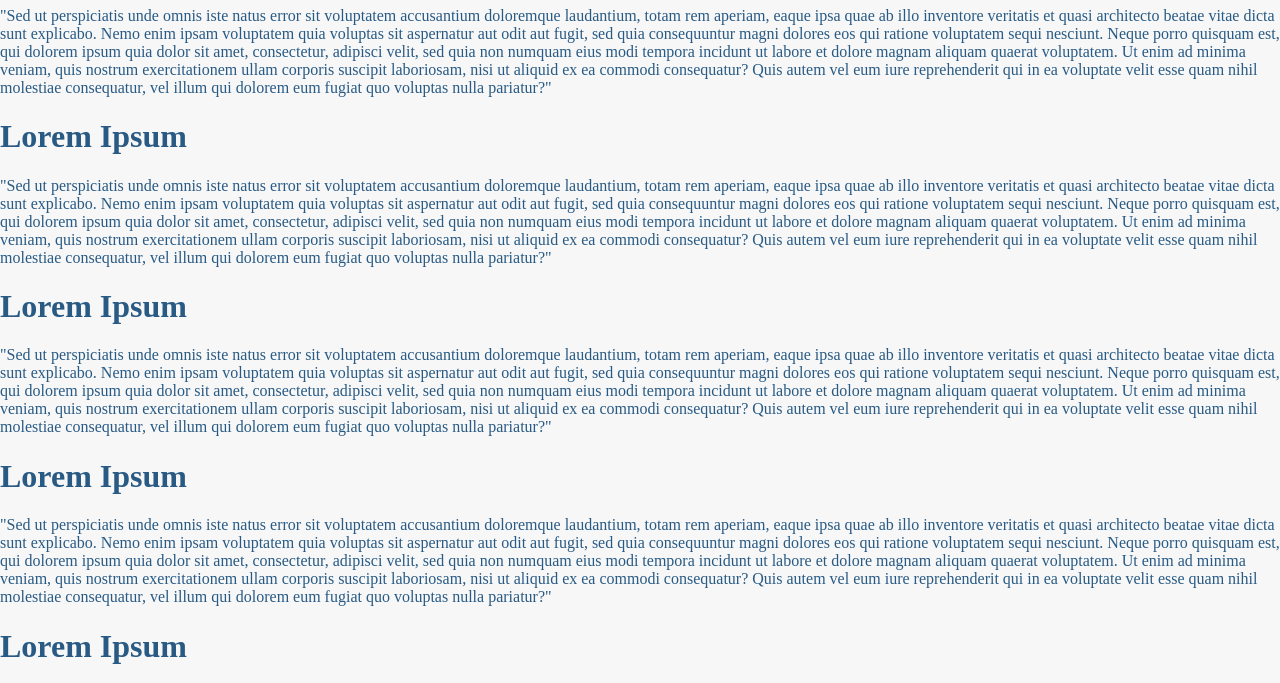
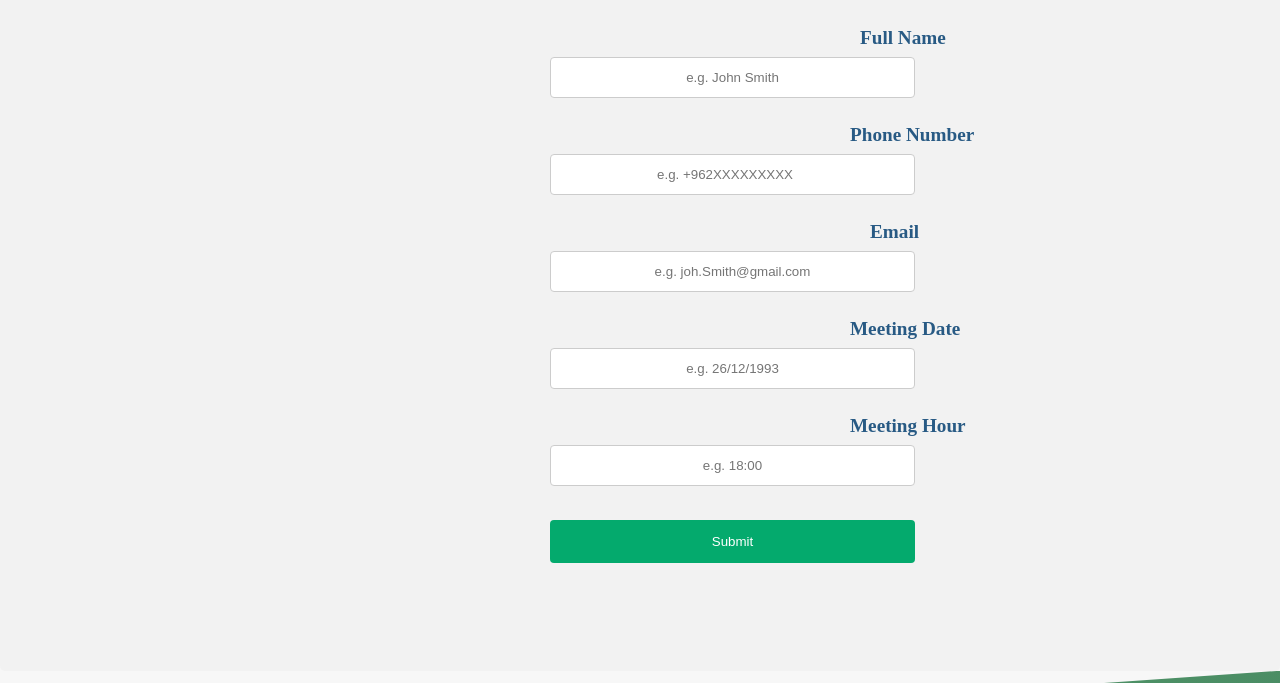
Before and after one commit to seis-amigos/baytAlbuyut, a plain HTML site: page see-more.html in a window 1280 px wide. Shown: the part 588-1271 px from the top of the page. Drawn offline with nearby package versions, Linux system fonts and the light colour scheme; a web font is replaced by a local one.

Commit message:
adding form + CSS

```diff
--- a/css/more.css
+++ b/css/more.css
@@ -265,3 +265,113 @@ figure {
   50%{ text-shadow:0 0 30px black; }
   75%{ text-shadow:0 0 30px cyan; }
 }
+
+
+/*----*/
+.name1  {
+  text-align: center;
+  font-size: larger;
+  margin-left: 310px;
+  /* color: black; */
+  font-weight: 800;
+}
+
+
+.email2  {
+  text-align: center;
+  font-size: larger;
+  margin-left: 320px;
+  /* color: black; */
+  font-weight: 800;
+}
+
+.center1  {
+  text-align: center;
+  font-size: larger;
+  margin-left: 300px;
+  /* color: black; */
+  font-weight: 800;
+}
+
+
+main form input ::placeholder {
+  color: gray;
+  padding-left: 20px;
+}
+
+
+
+  input[type=text], select {
+    width: 50%;
+    padding: 12px 20px;
+    margin: 8px 0;
+    display: block;
+    border: 1px solid #ccc;
+    border-radius: 4px;
+    box-sizing: border-box;
+    text-align: center;
+  }
+
+  input[type=number], select {
+    width: 50%;
+    padding: 12px 20px;
+    margin: 8px 0;
+    display: block;
+    border: 1px solid #ccc;
+    border-radius: 4px;
+    box-sizing: border-box;
+    text-align: center;
+  }
+
+  input[type=email], select {
+    width: 50%;
+    padding: 12px 20px;
+    margin: 8px 0;
+    display: block;
+    border: 1px solid #ccc;
+    border-radius: 4px;
+    box-sizing: border-box;
+    text-align: center;
+  }
+
+  input[type=date], select {
+    width: 50%;
+    padding: 12px 20px;
+    margin: 8px 0;
+    display: block;
+    border: 1px solid #ccc;
+    border-radius: 4px;
+    box-sizing: border-box;
+    text-align: center;
+    font-family: Verdana, Geneva, Tahoma, sans-serif;
+  }
+
+
+  input[type=submit] {
+    width: 50%;
+    background-color: #04AA6D;
+    color: white;
+    padding: 14px 20px;
+    margin: 8px 0;
+    border: none;
+    border-radius: 4px;
+    cursor: pointer;
+  }
+
+  input[type=submit]:hover {
+    background-color: #45a049;
+  }
+
+ .container {
+    border-radius: 5px;
+    background-color: #f2f2f2;
+    padding-left: 550px;
+    padding-top: 100px;
+    padding-bottom: 100px;
+  }
+
+  .h2 {
+    border-radius: 5px;
+    background-color: #f2f2f2;
+    padding-left: 660px;
+  }
--- a/see-more.html
+++ b/see-more.html
@@ -39,26 +39,30 @@
     <img src="images/headerImg.png" alt="" class="main-image">
 
 </div>
-        <div class="ph1">
-            <h1>Lorem Ipsum</h1>
-    <p>"Sed ut perspiciatis unde omnis iste natus error sit voluptatem accusantium doloremque laudantium, totam rem aperiam, eaque ipsa quae ab illo inventore veritatis et quasi architecto beatae vitae dicta sunt explicabo. Nemo enim ipsam voluptatem quia voluptas sit aspernatur aut odit aut fugit, sed quia consequuntur magni dolores eos qui ratione voluptatem sequi nesciunt. Neque porro quisquam est, qui dolorem ipsum quia dolor sit amet, consectetur, adipisci velit, sed quia non numquam eius modi tempora incidunt ut labore et dolore magnam aliquam quaerat voluptatem. Ut enim ad minima veniam, quis nostrum exercitationem ullam corporis suscipit laboriosam, nisi ut aliquid ex ea commodi consequatur? Quis autem vel eum iure reprehenderit qui in ea voluptate velit esse quam nihil molestiae consequatur, vel illum qui dolorem eum fugiat quo voluptas nulla pariatur?"</p>
 
-</div>
-<div class="ph1">
-<h1>Lorem Ipsum</h1>
-<p>"Sed ut perspiciatis unde omnis iste natus error sit voluptatem accusantium doloremque laudantium, totam rem aperiam, eaque ipsa quae ab illo inventore veritatis et quasi architecto beatae vitae dicta sunt explicabo. Nemo enim ipsam voluptatem quia voluptas sit aspernatur aut odit aut fugit, sed quia consequuntur magni dolores eos qui ratione voluptatem sequi nesciunt. Neque porro quisquam est, qui dolorem ipsum quia dolor sit amet, consectetur, adipisci velit, sed quia non numquam eius modi tempora incidunt ut labore et dolore magnam aliquam quaerat voluptatem. Ut enim ad minima veniam, quis nostrum exercitationem ullam corporis suscipit laboriosam, nisi ut aliquid ex ea commodi consequatur? Quis autem vel eum iure reprehenderit qui in ea voluptate velit esse quam nihil molestiae consequatur, vel illum qui dolorem eum fugiat quo voluptas nulla pariatur?"</p>
-</div>
-<div class="ph1">
-    <h1>Lorem Ipsum</h1>
-    <p>"Sed ut perspiciatis unde omnis iste natus error sit voluptatem accusantium doloremque laudantium, totam rem aperiam, eaque ipsa quae ab illo inventore veritatis et quasi architecto beatae vitae dicta sunt explicabo. Nemo enim ipsam voluptatem quia voluptas sit aspernatur aut odit aut fugit, sed quia consequuntur magni dolores eos qui ratione voluptatem sequi nesciunt. Neque porro quisquam est, qui dolorem ipsum quia dolor sit amet, consectetur, adipisci velit, sed quia non numquam eius modi tempora incidunt ut labore et dolore magnam aliquam quaerat voluptatem. Ut enim ad minima veniam, quis nostrum exercitationem ullam corporis suscipit laboriosam, nisi ut aliquid ex ea commodi consequatur? Quis autem vel eum iure reprehenderit qui in ea voluptate velit esse quam nihil molestiae consequatur, vel illum qui dolorem eum fugiat quo voluptas nulla pariatur?"</p>
-    </div>
-    <div class="ph1">
-        <h1>Lorem Ipsum</h1>
-        <p>"Sed ut perspiciatis unde omnis iste natus error sit voluptatem accusantium doloremque laudantium, totam rem aperiam, eaque ipsa quae ab illo inventore veritatis et quasi architecto beatae vitae dicta sunt explicabo. Nemo enim ipsam voluptatem quia voluptas sit aspernatur aut odit aut fugit, sed quia consequuntur magni dolores eos qui ratione voluptatem sequi nesciunt. Neque porro quisquam est, qui dolorem ipsum quia dolor sit amet, consectetur, adipisci velit, sed quia non numquam eius modi tempora incidunt ut labore et dolore magnam aliquam quaerat voluptatem. Ut enim ad minima veniam, quis nostrum exercitationem ullam corporis suscipit laboriosam, nisi ut aliquid ex ea commodi consequatur? Quis autem vel eum iure reprehenderit qui in ea voluptate velit esse quam nihil molestiae consequatur, vel illum qui dolorem eum fugiat quo voluptas nulla pariatur?"</p>
+        <div class="container">
+            <form id="form">
+                <label class="name1" for="fname">Full Name</label>
+                <input type="text" id="fname" name="firstname" placeholder="e.g. John Smith">
+                <br>
+                <label class="center1" for="phoneNumber">Phone Number</label>
+                <input type="number" id="phoneNumber" name="phoneNumber" placeholder="e.g. +962XXXXXXXXX">
+                <br>
+                <label class="email2" for="Email"> Email </label>
+                <input type="email" name="Email" id="Email" placeholder="e.g. joh.Smith@gmail.com">
+                <br>
+                <label class="center1" for="Date"> Meeting Date </label>
+                <input type="text" name="Date" id="Date" placeholder="e.g. 26/12/1993">
+                <br>
+                <label class="center1" for="Date"> Meeting Hour </label>
+                <input type="text" name="Date" id="Date" step="any" placeholder="e.g. 18:00">
+                <br>
+                </select>
+                <input type="submit" value="Submit">
+            </form>
         </div>
-        <div class="ph1">
-            <h1>Lorem Ipsum</h1>
-            <p>"Sed ut perspiciatis unde omnis iste natus error sit voluptatem accusantium doloremque laudantium, totam rem aperiam, eaque ipsa quae ab illo inventore veritatis et quasi architecto beatae vitae dicta sunt explicabo. Nemo enim ipsam voluptatem quia voluptas sit aspernatur aut odit aut fugit, sed quia consequuntur magni dolores eos qui ratione voluptatem sequi nesciunt. Neque porro quisquam est, qui dolorem ipsum quia dolor sit amet, consectetur, adipisci velit, sed quia non numquam eius modi tempora incidunt ut labore et dolore magnam aliquam quaerat voluptatem. Ut enim ad minima veniam, quis nostrum exercitationem ullam corporis suscipit laboriosam, nisi ut aliquid ex ea commodi consequatur? Quis autem vel eum iure reprehenderit qui in ea voluptate velit esse quam nihil molestiae consequatur, vel illum qui dolorem eum fugiat quo voluptas nulla pariatur?"</p>
+
+    </main>
 
     </main>
 
```
